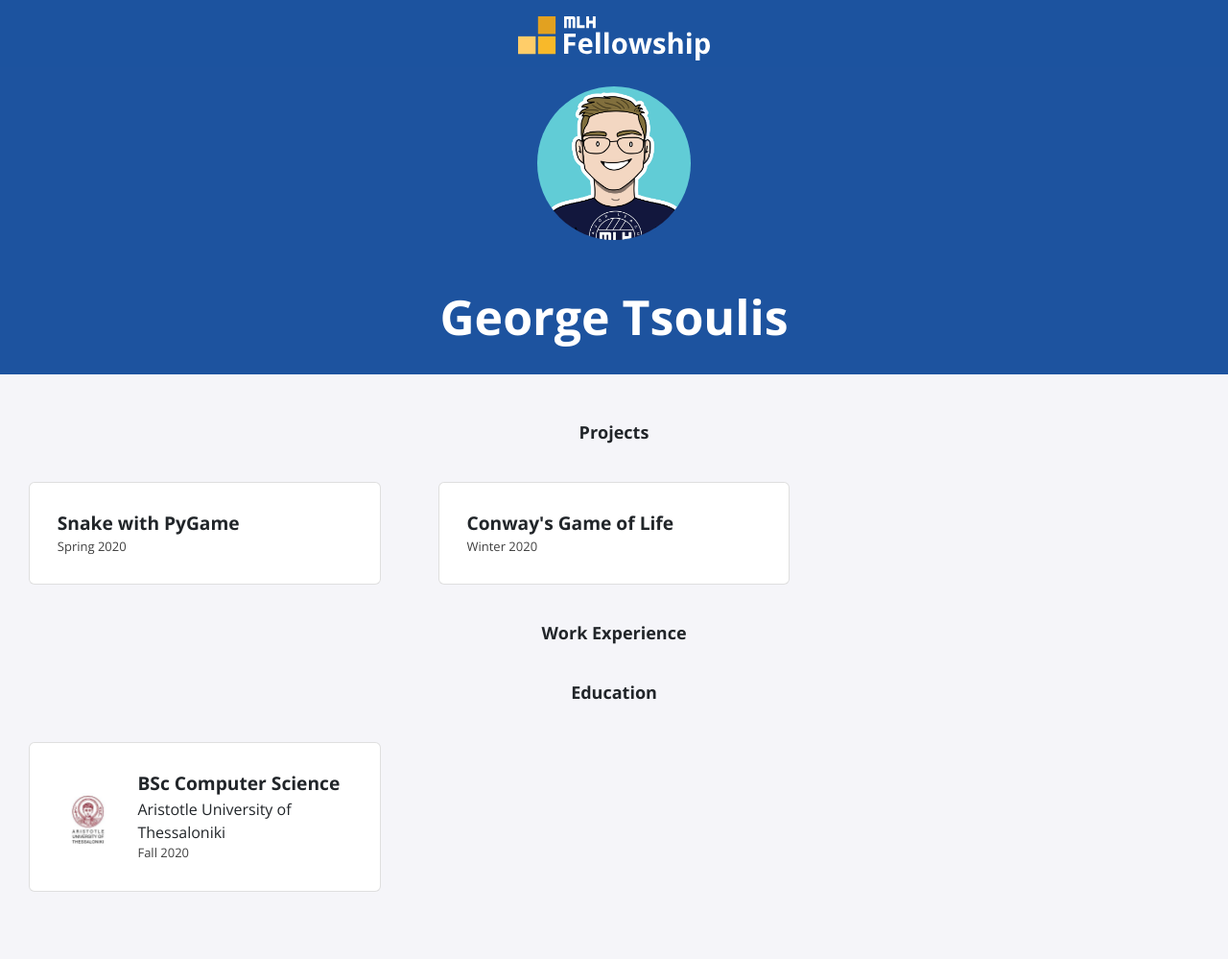
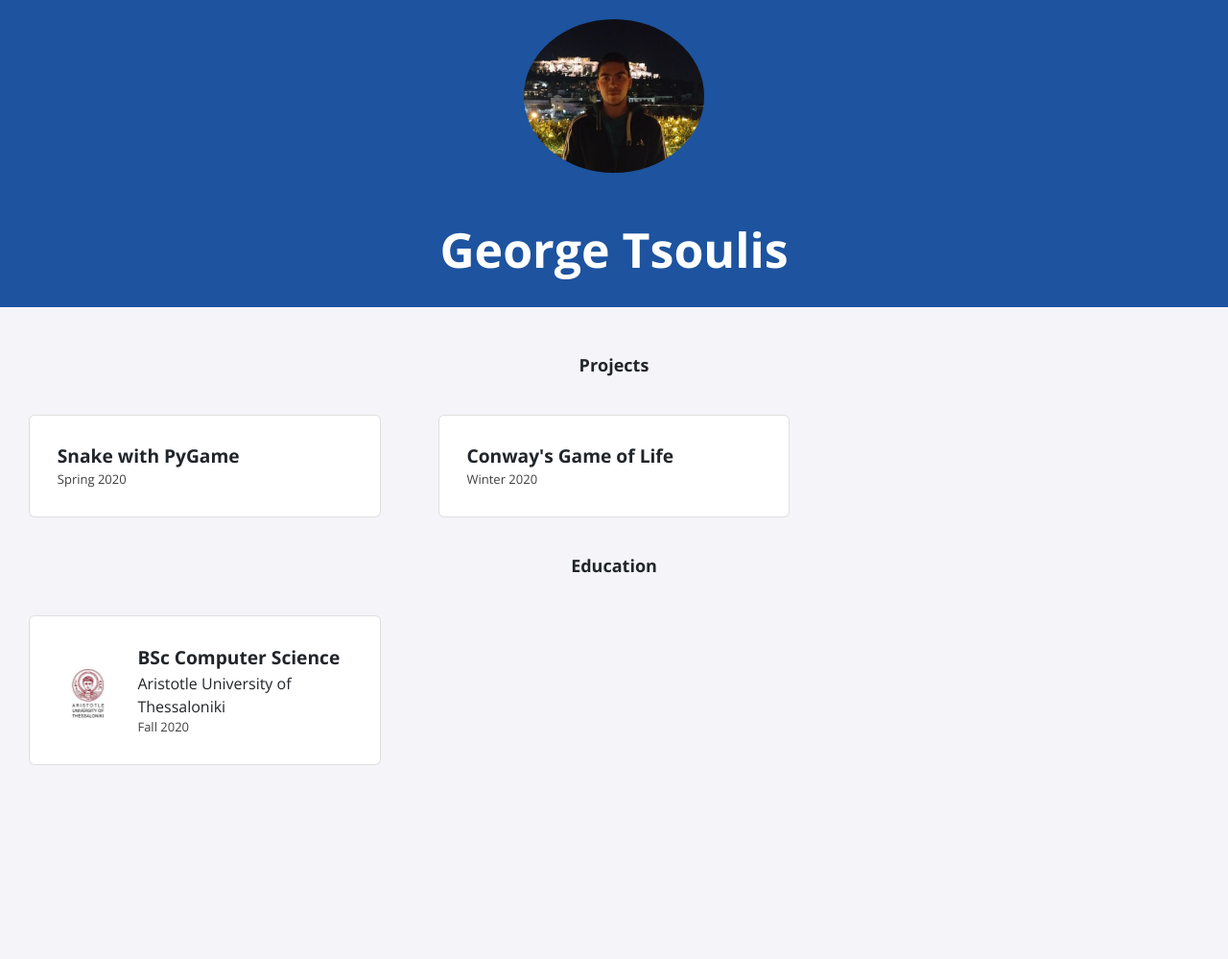
Before and after one commit to unwrinkled/unwrinkled.github.io, a Jekyll site: the page built from index.html, in a window 1280 px wide. Shown: the whole page at 96% size. Built offline with Jekyll 4.4.1, drawn with Linux system fonts in a browser that asks for light colours; nearby versions of some CDN libraries; after the commit the page ends 900 px from its top, so only the background shows below that.

Commit message:
Change experience.html and Add logo and favicon

```diff
--- a/_includes/experience.html
+++ b/_includes/experience.html
@@ -1,4 +1,4 @@
-<h2>Work Experience</h2>
+<!--<h2>Work Experience</h2>
 <div class="card-container">
     {% for item in site.data.experience %}
     <div class="card">
@@ -12,4 +12,4 @@
       </div>
     </div>
     {% endfor %}
-  </div>
+</div>-->
--- a/_includes/navbar.html
+++ b/_includes/navbar.html
@@ -1,4 +1,4 @@
-<header class="nav-bar">
+<!--<header class="nav-bar">
     <div class="nav-content">
         <a href="{{ '/' | relative_url }}">
             <div class="nav-logo">
@@ -7,4 +7,4 @@
         </a>
 
     </div>
-</header>
+</header>-->
```
Also changed, not shown: Gemfile.lock, assets/img/favicon.ico, assets/img/logo.jpg.
